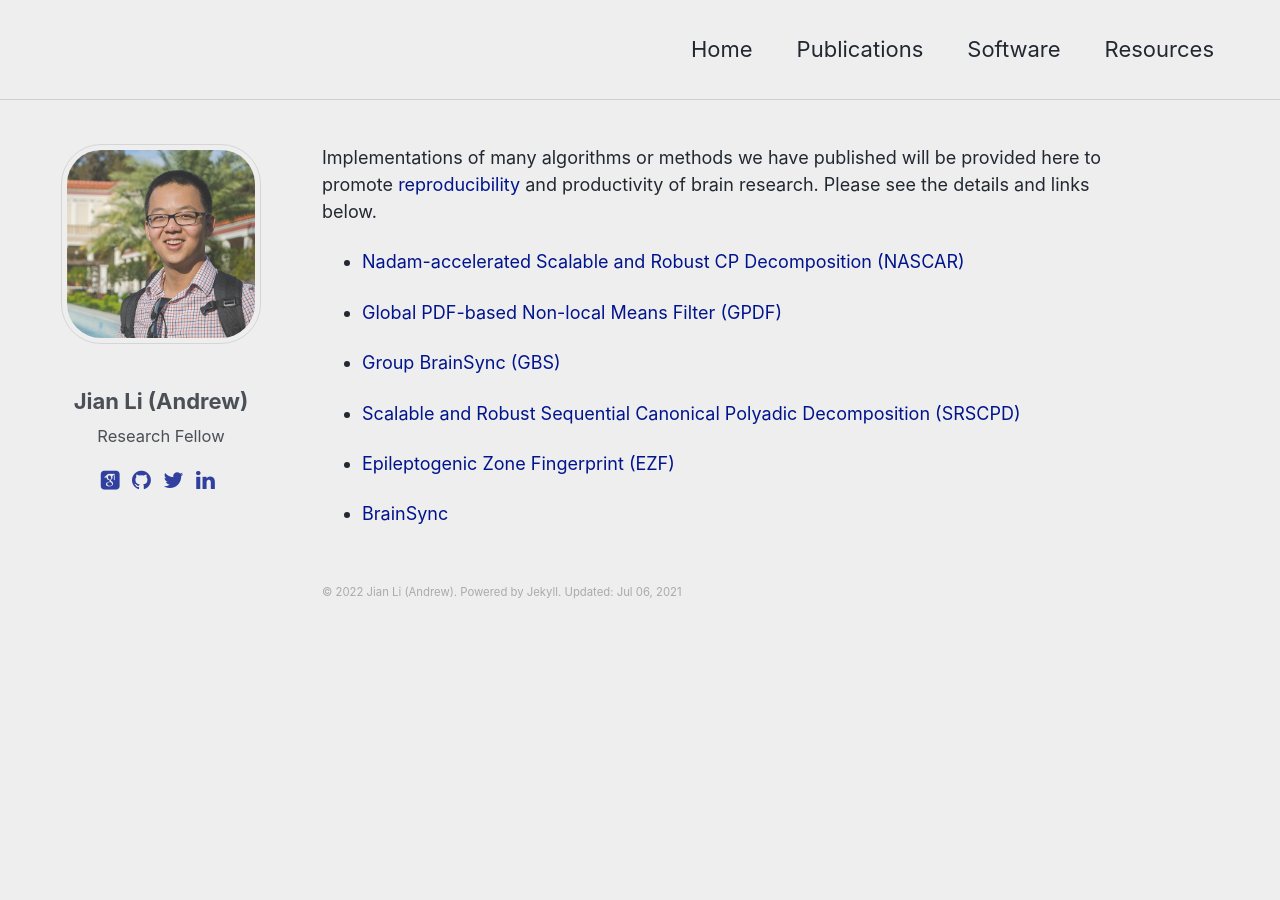
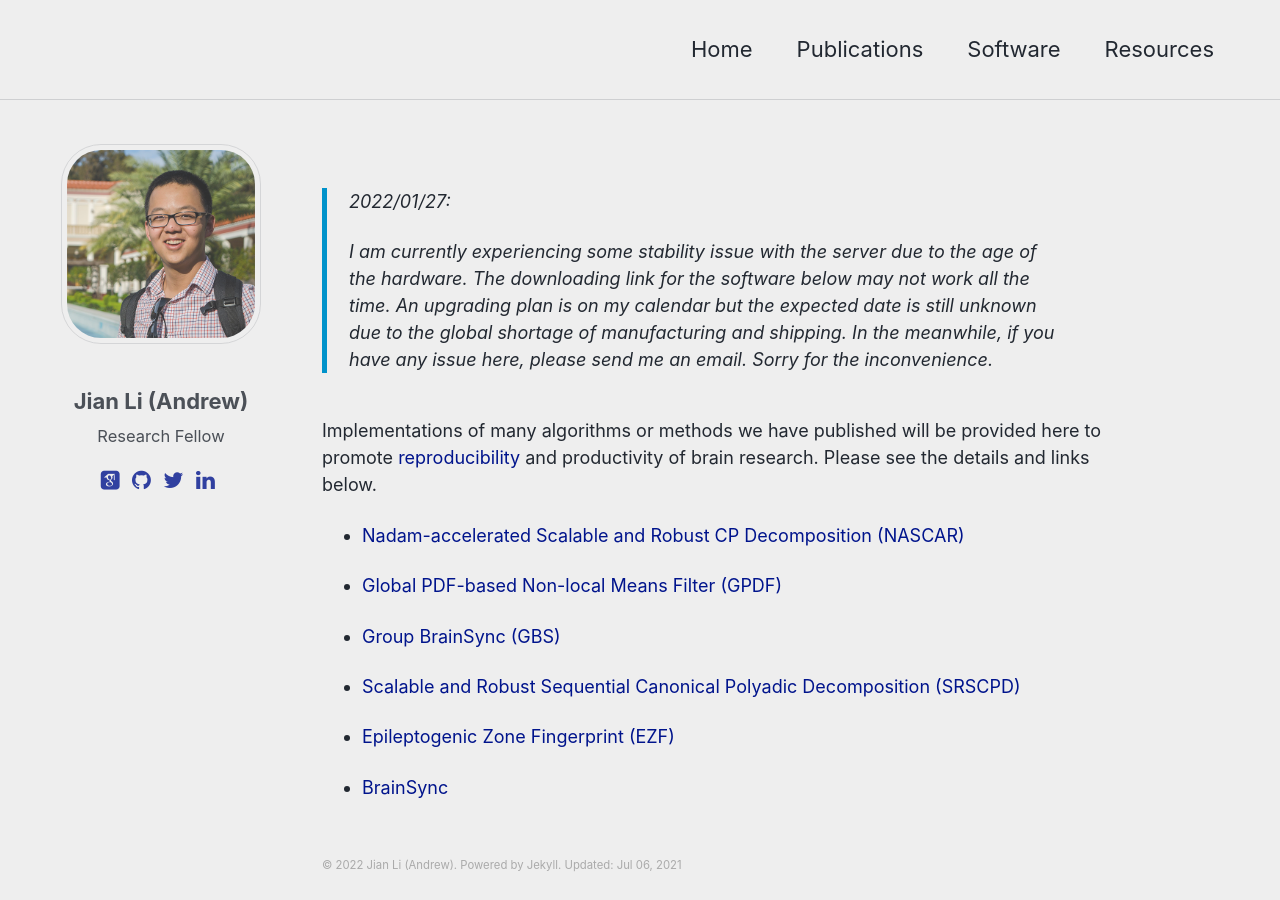
Before and after one commit to silencer1127/silencer1127.github.io, a Jekyll site: the page built from _pages/software.md, in a window 1280 px wide and 900 px high. Built offline with Jekyll 4.4.1, drawn with Linux system fonts in a browser that asks for light colours; some web fonts are replaced; comment, search, counter and statistics services are not loaded.

Commit message:
send out notification of server issue

```diff
--- a/_pages/software.md
+++ b/_pages/software.md
@@ -6,6 +6,10 @@ layout: single
 author_profile: true
 date: 2021-07-06
 ---
+
+> 2022/01/27:
+>
+> I am currently experiencing some stability issue with the server due to the age of the hardware. The downloading link for the software below may not work all the time. An upgrading plan is on my calendar but the expected date is still unknown due to the global shortage of manufacturing and shipping. In the meanwhile, if you have any issue here, please send me an email. Sorry for the inconvenience.
 
 Implementations of many algorithms or methods we have published will be provided here to promote [reproducibility](https://ieeexplore.ieee.org/document/4815541/){:target="reproducibility"} and productivity of brain research. Please see the details and links below.
 
```
